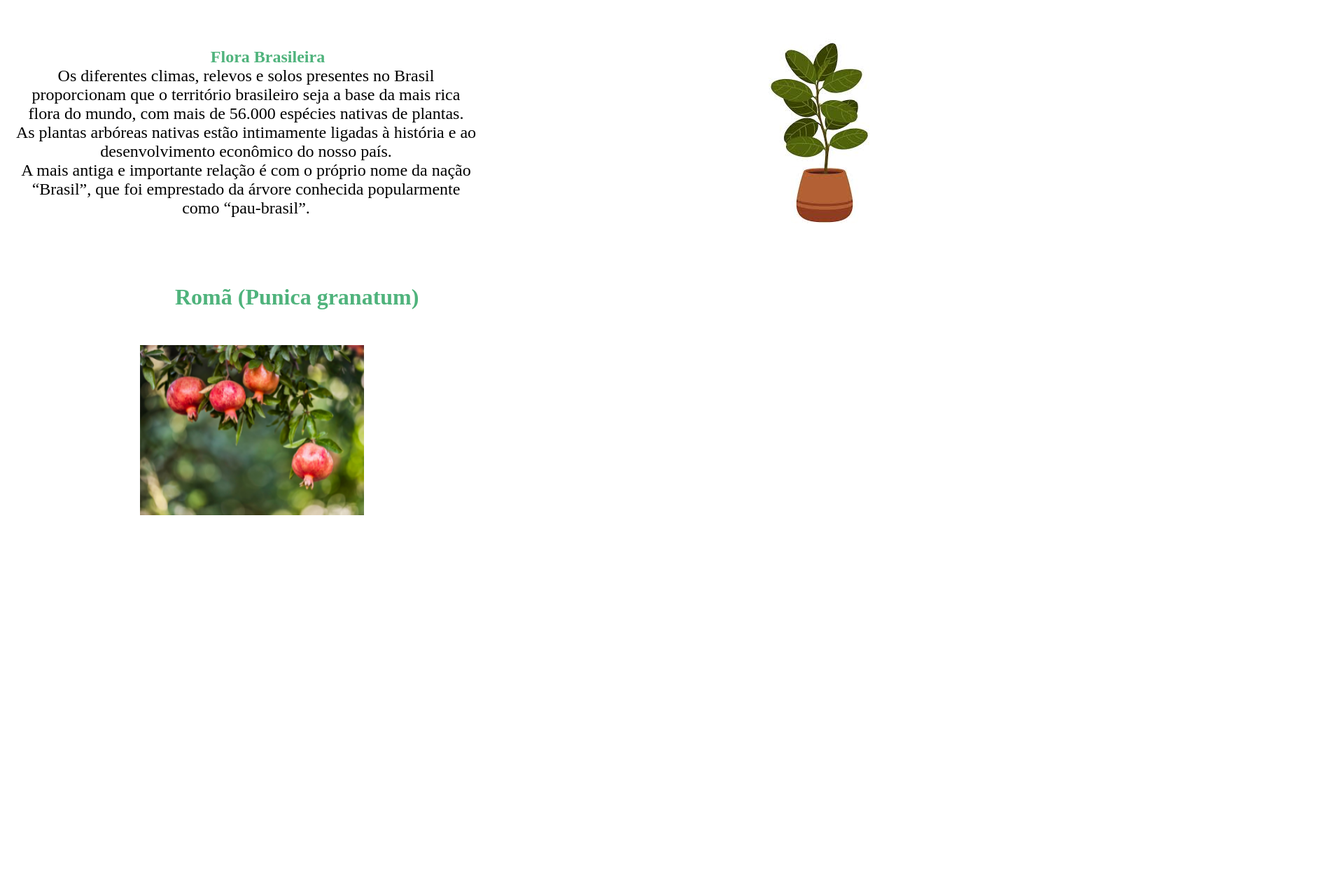
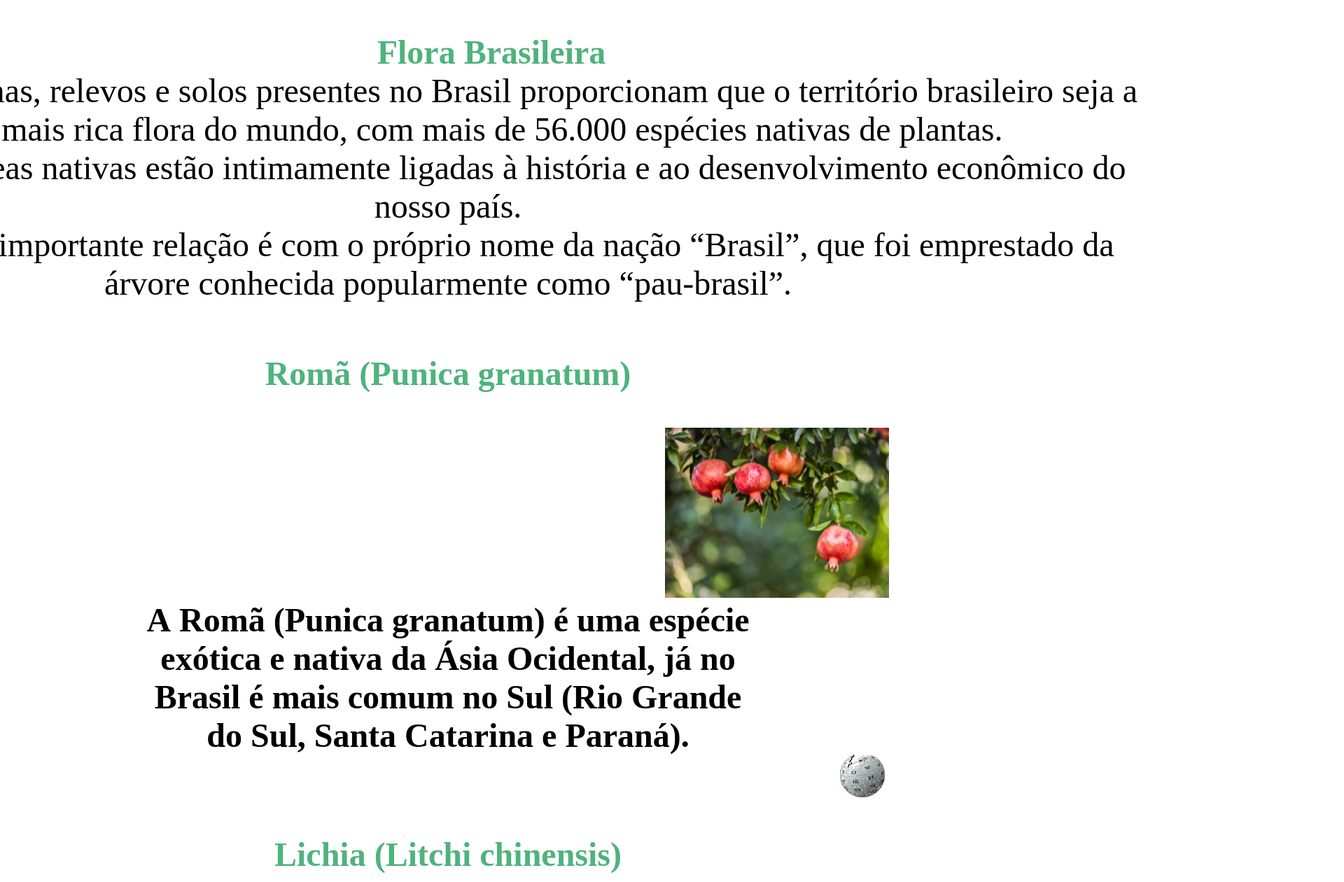
Before and after one commit to RafaelLachovicz/Rafael-L-repositorio, a plain HTML site: page index.html in a window 1280 px wide. Shown: the part 200-1460 px from the top of the page at 70% size, 1920 px wide, since content can reach past the window. Before the commit the page ends 940 px from the top, so only its background shows below. Drawn offline with Linux system fonts and the light colour scheme.

Commit message:
Add files via upload

```diff
--- a/index.html
+++ b/index.html
@@ -11,14 +11,18 @@
     <link href="https://fonts.googleapis.com/css2?family=Poppins:ital,wght@0,100;0,200;0,300;0,400;0,500;0,600;0,700;0,800;0,900;1,100;1,200;1,300;1,400;1,500;1,600;1,700;1,800;1,900&display=swap" rel="stylesheet">
     </head>
 
+
 <body>
-  <header class="cabeçalho">
+
+<header class="cabeçalho">
  <img class="cabeçalho-imagem" src="planta.jpeg" alt="imagem de planta">
      <ul class="cabeçalho-lista">
         <li class="cabeçalho-lista-item">sobre a flora</li>
         <li class="cabeçalho-lista-item">espécies</li>
      </ul>
     </header>
+
+
     <section class="flora">
         <div class="flora-div-conteudo">
      <h2 class="flora-titulo">Flora Brasileira</h2>
@@ -26,13 +30,21 @@
      <p class="texto-dois">As plantas arbóreas nativas estão intimamente ligadas à história e ao desenvolvimento econômico do nosso país.</p>
      <p class="texto-tres">A mais antiga e importante relação é com o próprio nome da nação “Brasil”, que foi emprestado da árvore conhecida popularmente como “pau-brasil”.</p>
         </div>
-    <img class="flora-imagem" src="planta(2).jpeg" alt="imagem de planta 2">
     </section>
+
+
     <section class="frutas">
      <h2 class="texto-da-fruta">Romã (Punica granatum)</h2>
      <img class="imagem-romã" src="roma.png" alt="foto-de-romã">
+    <h3 class="roma-texto">A Romã (Punica granatum) é uma espécie exótica e nativa da Ásia Ocidental, já no Brasil é mais comum no Sul (Rio Grande do Sul, Santa Catarina e Paraná).</h3>
+    <a href="https://pt.wikipedia.org/wiki/Rom%C3%A3" target="_blank"><img class="wikipedia-imagem" src="Wikipedia-logo-simple.svg" alt="iamgem-wikipedia"></a>
 
+    <h2 class="texto-da-lichia">Lichia (Litchi chinensis)</h2>
+     <img class="imagem-lichia" src="Lichia.png" alt="foto-de-lichia">
+    <h3 class="lichia-texto">A Lichia (Litchi chinensis) é uma espécie do gênero botânico Litchi, pertencente à família Sapindaceae. É uma árvore frutífera conhecida popularmente como lecheira, lichieira, arbarinoia, lichia, líchia ou uruvaia. Os termos também se aplicam ao fruto da árvore..</h3>
+    <a href="https://pt.wikipedia.org/wiki/Litchi_chinensis" target="_blank"><img class="wikipedia-imagem" src="Wikipedia-logo-simple.svg" alt="iamgem-wikipedia"></a>
     </section>
+
 </body>
 
 </html>
--- a/style.css
+++ b/style.css
@@ -22,16 +22,9 @@
 .cabeçalho-lista-item{
     display: inline-block;
     padding: 0 16px;
-    font-size: 24px;
+    font-size: 50px;
 }
 
-
-.flora-imagem{
-    width: 30%;
-    padding: 0 200px
-
-
-}
 
 
 .flora{
@@ -42,10 +35,11 @@
 }
 
 .flora-titulo{
-    padding: 0 480px;
+    padding: 0 1100px;
     color: #4FB37C;
-    width: 100%;
-    ;
+    width: 200%;
+    font-size: 300%;
+;
 }
 
 .escola-div-conteudo{
@@ -55,32 +49,69 @@
 }
 
 .texto-um{
-    font-size: 150%;
+    font-size: 300%;
     padding: 0 200px;
     text-align: center;
 
 }
 
 .texto-dois{
-    font-size: 150%;
+    font-size: 300%;
     padding: 0 200px;
     text-align: center;
 
 }
 
 .texto-tres{
-    font-size: 150%;
+    font-size: 300%;
     padding: 0 200px;
     text-align: center;
 }
 
 .imagem-romã{
     width: 25%;
+    padding: 0px 950px
+
+}
+
+.texto-da-fruta{
+    font-size: 300%;
+    color: #4FB37C;
+    text-align: center;
+    margin: 50px;
+}
+
+.roma-texto{
+    font-size: 300%;
+    text-align: center;
     padding: 0 200px;
 }
 
-.texto-da-fruta{
-    padding: 50px 250px;
-    font-size: 200%;
+.imagem-lichia{
+    width: 25%;
+    padding: 0px 950px
+
+}
+
+.texto-da-lichia{
+    font-size: 300%;
     color: #4FB37C;
+    text-align: center;
+    margin: 50px;
+
+
+
 }
+
+
+.lichia-texto{
+    font-size: 300%;
+    padding: 0 200px;
+    text-align: center;
+
+}
+
+.wikipedia-imagem{
+    width: 5%;
+    padding: 0px 1200px
+}
```
Also changed, not shown: Wikipedia-logo-simple.svg (added).
